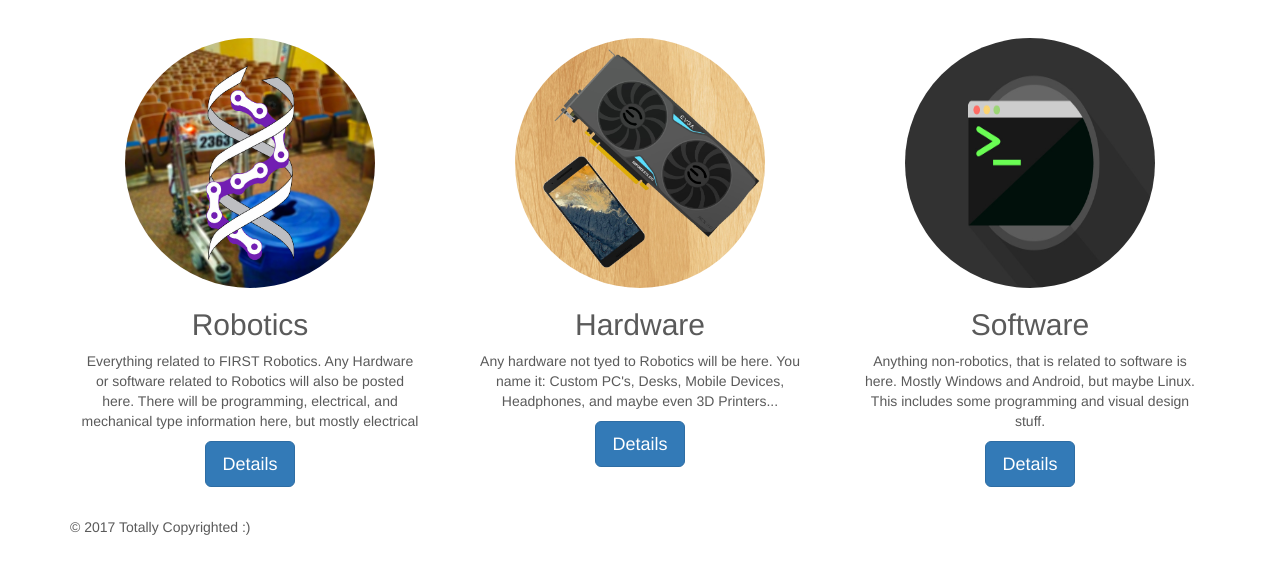
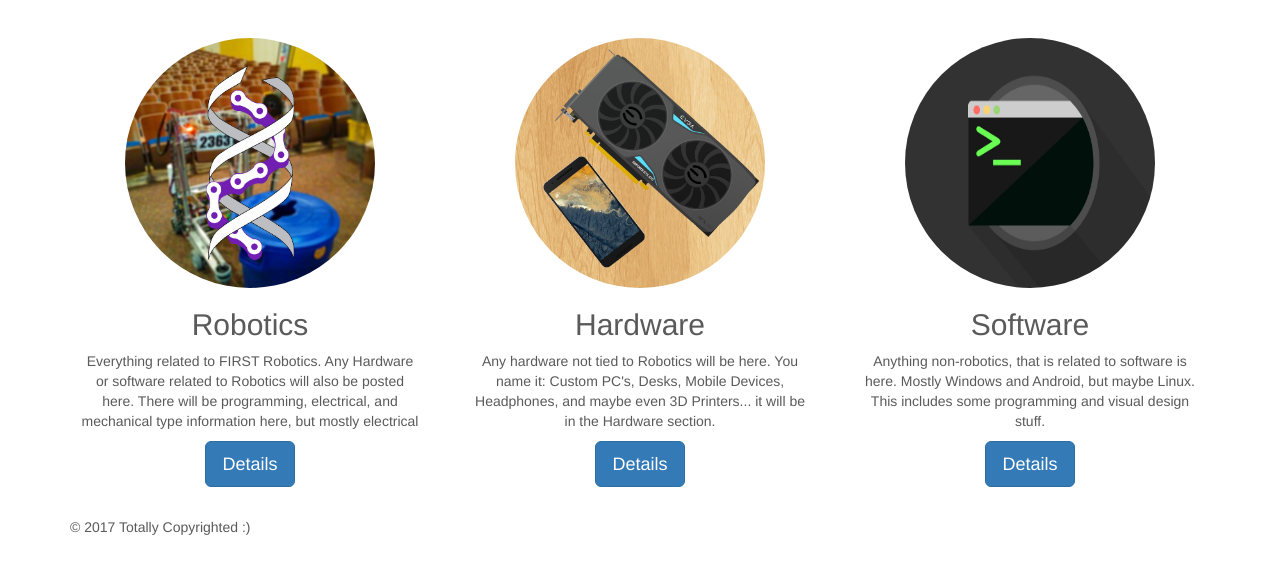
Before and after one commit to wbenb/wbenb-bak, a plain HTML site: page index.html in a window 1280 px wide. Shown: the part 522-1096 px from the top of the page. Drawn offline with Linux system fonts and the light colour scheme.

Commit message:
Spell Checking

```diff
--- a/index.html
+++ b/index.html
@@ -73,7 +73,7 @@
         <div class="col-lg-4">
           <img class="img-circle" src="Hardware.jpg" alt="Generic placeholder image" width="250" height="250">
           <h2>Hardware</h2>
-          <p>Any hardware not tyed to Robotics will be here. You name it: Custom PC's, Desks, Mobile Devices, Headphones, and maybe even 3D Printers... </p>
+          <p>Any hardware not tied to Robotics will be here. You name it: Custom PC's, Desks, Mobile Devices, Headphones, and maybe even 3D Printers... it will be in the Hardware section. </p>
           <p><a class="btn btn-lg btn-primary" href="hardware.html" role="button">Details</a></p>
         </div>
         <div class="col-lg-4">
```
